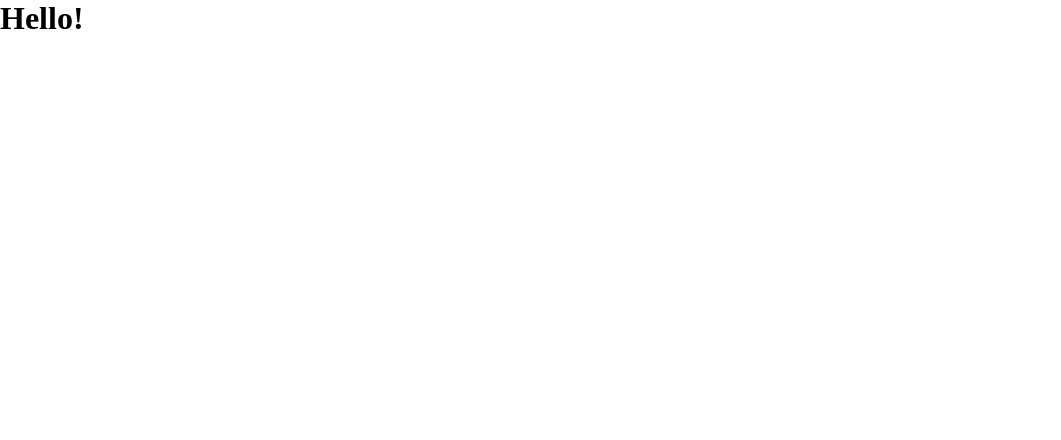
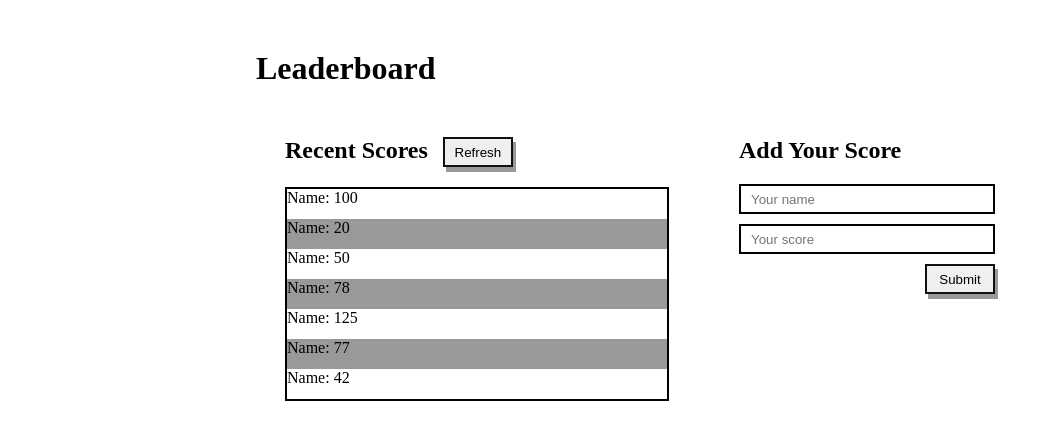
Before and after one commit to carlylechia/Chias-Leaderboard, a website built with webpack: page dist/index.html in a window 1280 px wide. Shown: the whole page, without its empty margins (0-1061 px from the left). Built offline with nearby package versions, Linux system fonts and the light colour scheme.

Commit message:
build the dist folder

```diff
--- a/dist/index.html
+++ b/dist/index.html
@@ -6,6 +6,40 @@
     <title>Chia's Leaderboard</title>
 <script defer src="main.js"></script></head>
 <body>
-    <h1>Hello!</h1>
+  <header>
+    <h1>Leaderboard</h1>
+  </header>
+  <main>
+    <section class="left">
+      <div class="section-head">
+        <h2>Recent Scores</h2>
+        <button>Refresh</button>
+      </div>
+      <div class="section-body">
+        <ul>
+          <li>Name: 100</li>
+          <li>Name: 20</li>
+          <li>Name: 50</li>
+          <li>Name: 78</li>
+          <li>Name: 125</li>
+          <li>Name: 77</li>
+          <li>Name: 42</li>
+        </ul>
+      </div>
+    </section>
+    <section class="right">
+      <div class="section-head">
+        <h2>Add Your Score</h2>
+      </div>
+      <div class="section-body end">
+        <form action="">
+          <input type="text" placeholder="Your name">
+          <input type="text" placeholder="Your score">
+          <button>Submit</button>
+        </form>
+      </div>
+    </section>
+  </main>
+
 </body>
 </html>
```
Also changed, not shown: dist/main.js (+1 -1 lines).
